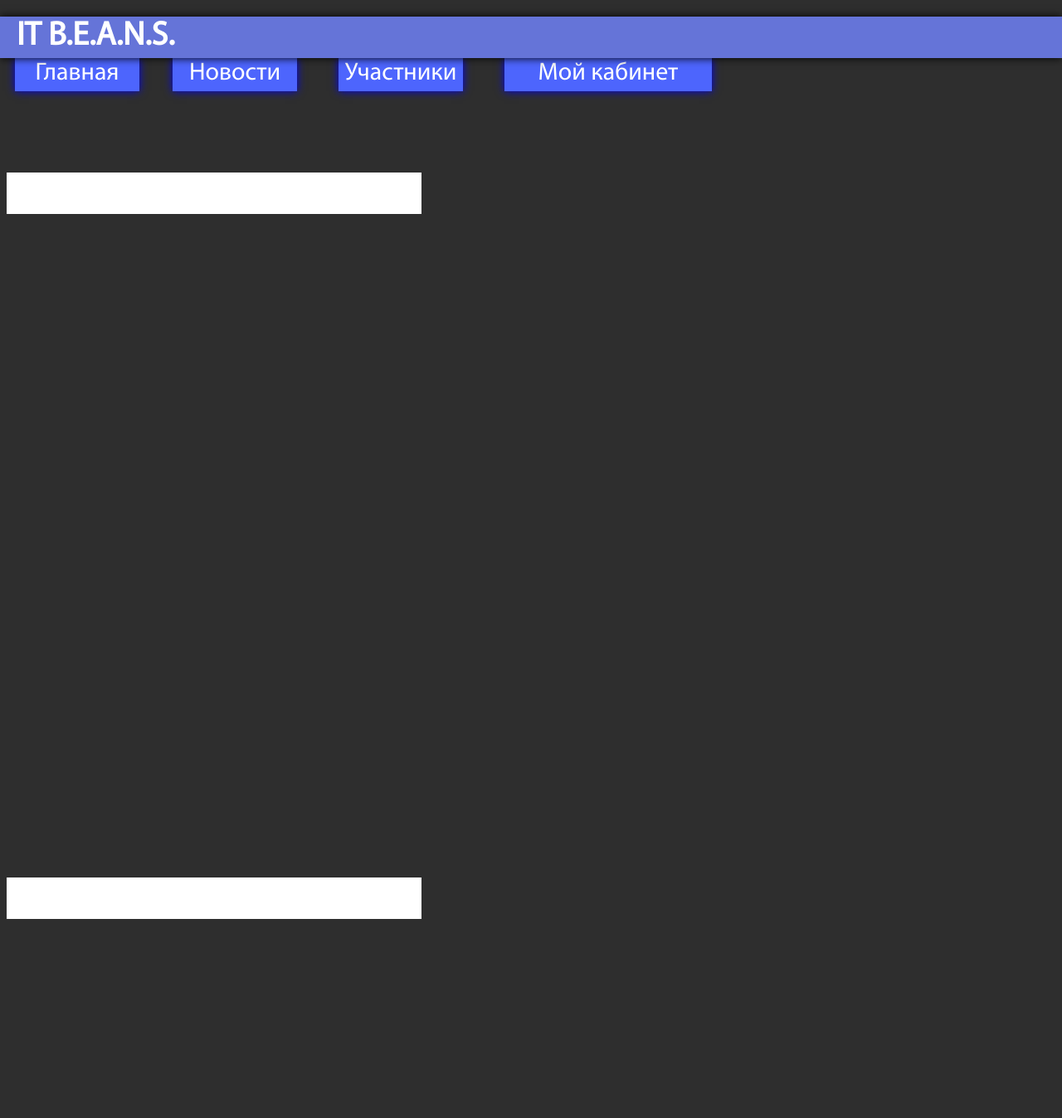
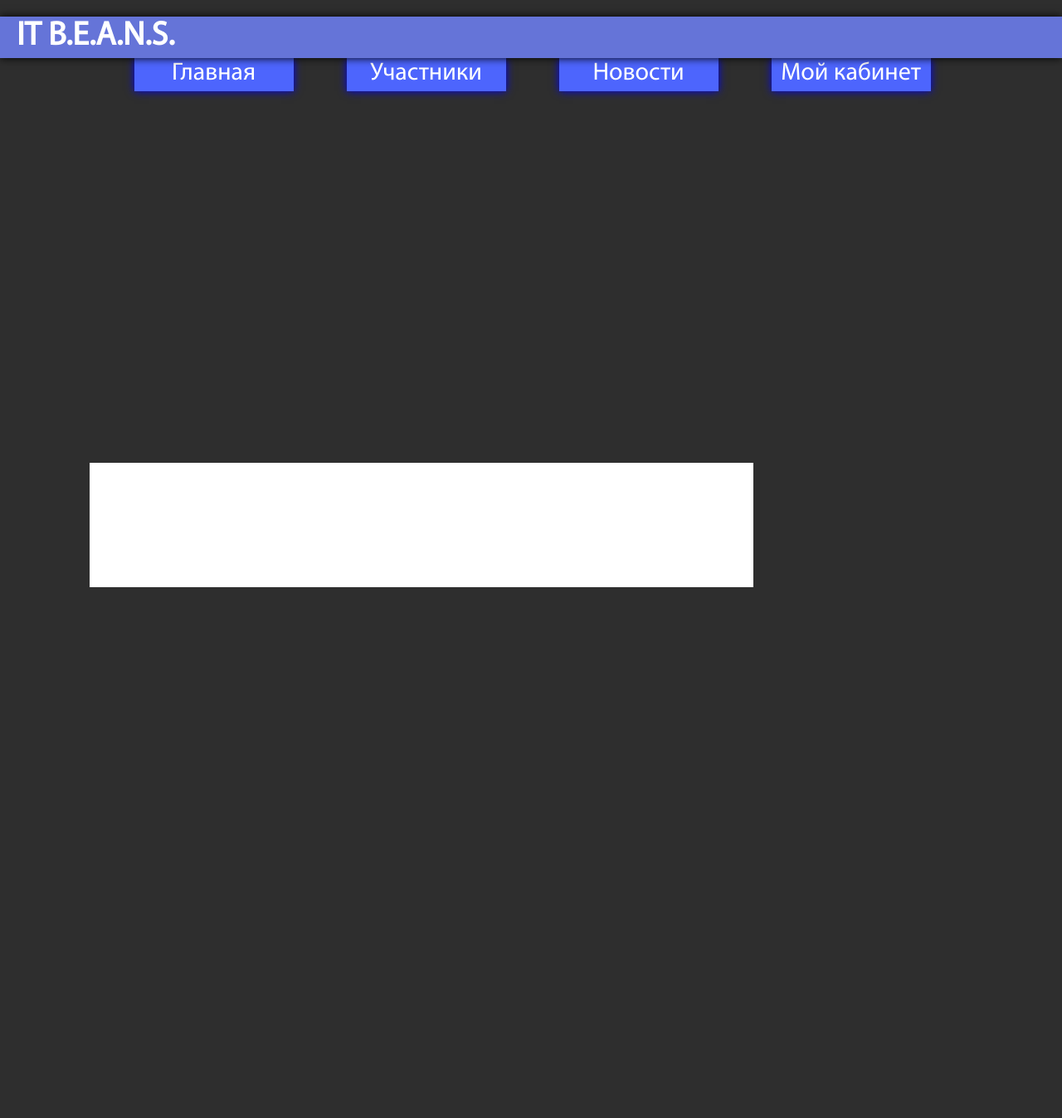
Before and after one commit to Okrekso/ITBEANS-site, a PHP site: template pages/index.php in a window 1280 px wide. Shown: the top 1348 px of the page at 83% size. Before the commit the page ends 1108 px from the top, so only its background shows below. Run offline with PHP 8.4, Linux system fonts and the light colour scheme; the template is opened without the code that fills it, so the values that code supplies are empty; some libraries are stand-ins or nearby versions.

Commit message:
UPD p.3
* импрувнул индекс пейдж
* добавил дополнительнительные функции js в anims.js
* теперь можно создать класс scrollable, элементы которого при прокрутке появляются с анимацией

```diff
--- a/anims.js
+++ b/anims.js
@@ -1,6 +1,41 @@
-function scrolling(wind)
+var animated=new Array(document.getElementsByClassName("scrollable").length);
+for(i=0;i<animated.length;i++)
 {
+    animated[i]=false;
+}
+
+function scrolling(position)
+{
+    var elems=document.getElementsByClassName("scrollable");
     var maxscroll=$(document).height()-$(window).height();
     var scroll =$(window).scrollTop();
-    alert(scroll*100/maxscroll);
+    var scrollPosition=($(window).height()+scroll);
+    //alert($(document).height()+" | "+$(window).height()+ " | scroll:"+scroll);
+
+        switch(position)
+        {
+            case("left"):
+            for(i=0;i<elems.length;i++)
+            {
+                //alert(scroll+" : "+elems[i].offsetTop);
+                if(scrollPosition>=elems[i].offsetTop && scrollPosition<=(elems[i].offsetTop+500) && animated[i]==false) {animated[i]=true; $(elems[i]).animate({opacity:1, left:"+=100"}, 1000);}
+            }
+            break;
+        }
+        /*switch(position)
+        {
+            case("left"):
+            for(i=0;i<elems.length;i++)
+            {
+                if(scrollPosition<=elems[i].offsetTop && animated[i]==true) { animated[i]=false; $(elems[i]).animate({opacity:0, left:"-=100"}, 1000); }
+                if(scrollPosition>(elems[i].offsetTop+500) && animated[i]==true) { animated[i]=false; $(elems[i]).animate({opacity:0, left:"-=100"}, 1000); }
+            }
+            break;
+        }*/
 }
+
+function searchStart()
+{
+    alert("start search");
+    document.getElementById("searcher").submit();
+}
--- a/pages/index.php
+++ b/pages/index.php
@@ -11,22 +11,18 @@
 
 
 <body>
-<script src="anims.js" type="text/javascript"></script>
-<script >
-	$(window).scroll(function(){scrolling(window);});
-</script>
 
 <a href="/pages/index.php">
-<div id="button_home" class="btn"><p class="btn_text" align="center">Главная</p></div>
+<div id="button_home" style="margin:10 12%;" class="btn"><p class="btn_text" align="center">Главная</p></div>
+</a>
+<a href="/pages/members.php">
+<div id="button_members" style="margin:10 32%;" class="btn"><p class="btn_text" align="center">Участники</p></div>
 </a>
 <a href="/pages/news.php">
-<div id="button_news" class="btn"><p class="btn_text" align="center">Новости</p></div>
-</a>
-<a href="/pages/members.php">
-<div id="button_members" class="btn"><p class="btn_text" align="center">Участники</p></div>
+<div id="button_news" style="margin:10 52%;" class="btn"><p class="btn_text" align="center">Новости</p></div>
 </a>
 <a href="/pages/accout.php">
-<div id="button_myCab" class="btn"><p class="btn_text" align="center">Мой кабинет</p></div>
+<div id="button_myCab" style="margin:10 72%;" class="btn"><p class="btn_text" align="center">Мой кабинет</p></div>
 </a>
 
 <div margin-top="10" id="shapka_fon">
@@ -35,10 +31,18 @@
 
 
 
-<div class="scrollable" style="background:white; width:500; height:50; position:relative; top:200;">
+<div class="scrollable" style="background:white; opacity:0; width:600; height:50; position:relative; top:185;">
 </div>
-<div class="scrollable" style="background:white; width:500; height:50; position:relative; top:1000;">
+<b class="scrollable" style="color:black; top:200; margin: 0 10; opacity:0; font-size:25; font-family:HeaderText; position:absolute;">IT B.E.A.N.S. первое сообщество IT STEP university</b>
+<div class="scrollable" style="background:white; opacity:0; width:800; height:150; position:relative; top:500;">
 </div>
+<div style="background:white; opacity:0; width:500; height:150; position:relative; top:1500;">
+</div>
+<script src="/anims.js" type="text/javascript"></script>
+<script >
+scrolling("left");
+	$(window).scroll(function(){scrolling("left");});
+</script>
 
 </body>
 </html>
--- a/pages/styles/style.css
+++ b/pages/styles/style.css
@@ -9,6 +9,20 @@ font-family:HeaderText;
 src: url('/pages/fonts/headfont.otf');
 }
 
+.btn
+{
+	position:absolute;
+
+	margin:10 10;
+	background:#4D65FD;
+	height:40;
+	top:60;
+	width:15%;
+	min-width:180;
+	box-shadow: 0 0 10px;
+	max-width:200;
+}
+/*
 #button_home
 {
 	position:absolute;
@@ -16,7 +30,7 @@ src: url('/pages/fonts/headfont.otf');
 	background:#4D65FD;
 	height:40;
 	top:60;
-	width:10%;
+	width:15%;
 	min-width:150;
 	box-shadow: 0 0 10px;
 	max-width:200;
@@ -28,7 +42,7 @@ src: url('/pages/fonts/headfont.otf');
 	background:#4D65FD;
 	height:40;
 	top:60;
-	width:10%;
+	width:15%;
 	min-width:150;
 	box-shadow: 0 0 10px;
 	max-width:200;
@@ -40,7 +54,7 @@ src: url('/pages/fonts/headfont.otf');
 	background:#4D65FD;
 	height:40;
 	top:60;
-	width:10%;
+	width:15%;
 	min-width:150px;
 	box-shadow: 0 0 10px;
 	max-width:200;
@@ -58,6 +72,7 @@ src: url('/pages/fonts/headfont.otf');
 	box-shadow: 0 0 10px;
 	max-width:300;
 }
+*/
 #shapka_fon
 {
 	position:absolute;
@@ -96,6 +111,7 @@ src: url('/pages/fonts/headfont.otf');
 	-webkit-user-select:none;
 	margin:0 0;
 	font-size:30;
+	min-width: 100;
 	font-family:HeaderText;
 	Color:white;
 }
@@ -125,24 +141,24 @@ src: url('/pages/fonts/headfont.otf');
 	Color:Black;
 }
 
-@keyframes anim
+@keyframes color_anim
 {
     from { background-color:#4D65FD; }
     to { background-color: #283272; }
 }
-@-webkit-keyframes poyava
+@keyframes poyava_anim
 {
-    0% { opacity:0; }
-    100% { opacity:1; }
+    from { opacity:0 }
+    to { opacity:1 }
 }
 
 
 .btn:hover, .btnS:hover
 {
 	cursor:pointer;
-	background-color:red;
+	background-color:#4D65FD;
 	animation-fill-mode: forwards;
-	animation-name:poayava;
+	animation-name:color_anim;
 	animation-duration:2s;
 }
 
```
Also changed, not shown: pages/news.php (+13 -10 lines).
